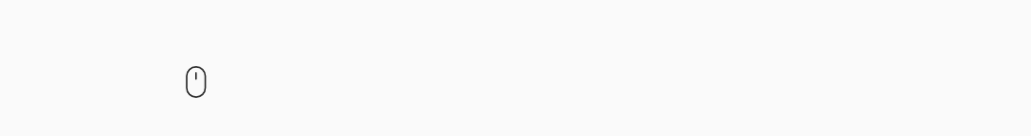
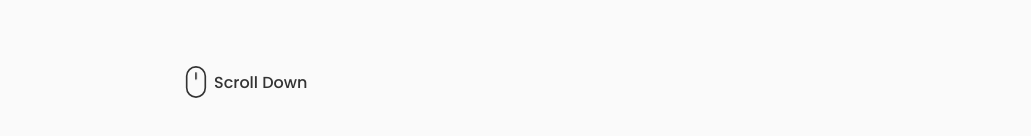
Before and after one commit to gyash21/THE-PORTFOLIO, a React (Create React App) app: page / in a window 1280 px wide. Shown: the part 530-666 px from the top of the page, without its empty margins (124-1155 px from the left). Built offline with nearby package versions, Linux system fonts and the light colour scheme.

Commit message:
added scroll arrow

```diff
--- a/src/components/home/ScrollDown.jsx
+++ b/src/components/home/ScrollDown.jsx
@@ -45,7 +45,8 @@ const ScrollDown = () => {
                 ></path>
               </svg>
 
-
+                <span className="home__scroll-name">Scroll Down</span>
+                <i class="uil uil-arrow-down home__scroll-arrow"></i>
 
 
         </a>
--- a/src/components/home/home.css
+++ b/src/components/home/home.css
@@ -136,3 +136,21 @@
     }
 
 }
+
+
+
+.home__scroll-name{
+
+    color: var(--title-color);
+    font-weight: var(--font-medium);
+    margin-right: var(--mb-0-25);
+    margin-left: 2px;
+}
+
+
+.home__scroll-arrow{
+
+    font-size: 1.25rem;
+    color: var(--title-color);
+
+}
```
